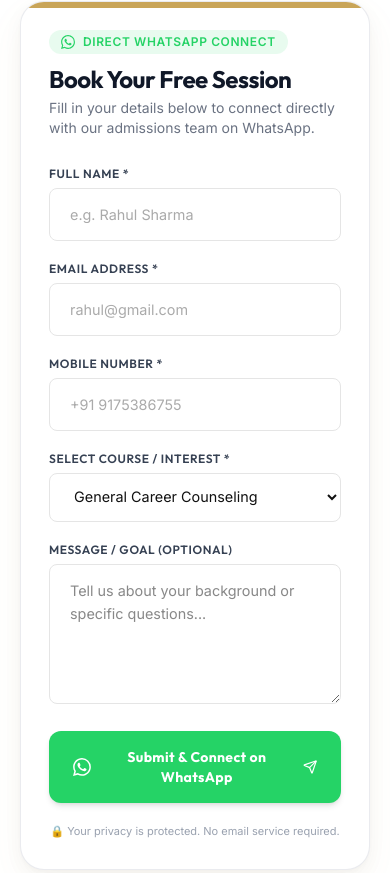
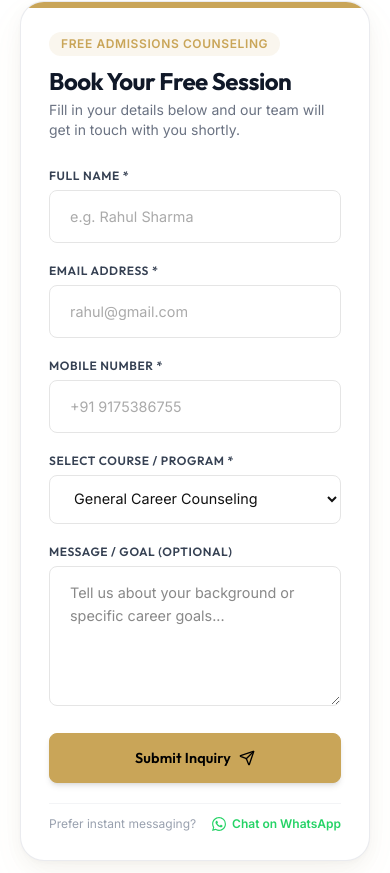
Before and after one commit to yassh96/youth-academy-web, a Next.js app: page /contact in a window 390 px wide. Shown: the part 1251-2124 px from the top of the page. Built offline with nearby package versions, Linux system fonts and the light colour scheme.

Commit message:
Integrate Formspree endpoint https://formspree.io/f/mjgnnpeq into lead contact form

```diff
--- a/components/ui/LeadContactForm.tsx
+++ b/components/ui/LeadContactForm.tsx
@@ -2,10 +2,10 @@
 
 import { useState } from "react";
 import { motion, AnimatePresence } from "framer-motion";
-import { Send, CheckCircle2, AlertCircle } from "lucide-react";
+import { Send, CheckCircle2, AlertCircle, Loader2 } from "lucide-react";
 import { courses } from "@/lib/data";
 
-function WhatsAppIcon({ size = 20 }: { size?: number }) {
+function WhatsAppIcon({ size = 18 }: { size?: number }) {
   return (
     <svg width={size} height={size} viewBox="0 0 24 24" fill="currentColor">
       <path d="M17.472 14.382c-.297-.149-1.758-.867-2.03-.967-.273-.099-.471-.148-.67.15-.197.297-.767.966-.94 1.164-.173.199-.347.223-.644.075-.297-.15-1.255-.463-2.39-1.475-.883-.788-1.48-1.761-1.653-2.059-.173-.297-.018-.458.13-.606.134-.133.298-.347.446-.52.149-.174.198-.298.298-.497.099-.198.05-.371-.025-.52-.075-.149-.669-1.612-.916-2.207-.242-.579-.487-.5-.669-.51-.173-.008-.371-.01-.57-.01-.198 0-.52.074-.792.372-.272.297-1.04 1.016-1.04 2.479 0 1.462 1.065 2.875 1.213 3.074.149.198 2.096 3.2 5.077 4.487.709.306 1.262.489 1.694.625.712.227 1.36.195 1.871.118.571-.085 1.758-.719 2.006-1.413.248-.694.248-1.289.173-1.413-.074-.124-.272-.198-.57-.347m-5.421 7.403h-.004a9.87 9.87 0 01-5.031-1.378l-.361-.214-3.741.982.998-3.648-.235-.374a9.86 9.86 0 01-1.51-5.26c.001-5.45 4.436-9.884 9.888-9.884 2.64 0 5.122 1.03 6.988 2.898a9.825 9.825 0 012.893 6.994c-.003 5.45-4.437 9.884-9.885 9.884m8.413-18.297A11.815 11.815 0 0012.05 0C5.495 0 .16 5.335.157 11.892c0 2.096.547 4.142 1.588 5.945L.057 24l6.305-1.654a11.882 11.882 0 005.683 1.448h.005c6.554 0 11.89-5.335 11.893-11.893a11.821 11.821 0 00-3.48-8.413z" />
@@ -28,6 +28,7 @@
   course?: string;
 }
 
+const FORMSPREE_ENDPOINT = "https://formspree.io/f/mjgnnpeq";
 const WHATSAPP_NUMBER = "919175386755";
 
 export default function LeadContactForm({ defaultCourse = "" }: { defaultCourse?: string }) {
@@ -40,8 +41,9 @@
   });
 
   const [errors, setErrors] = useState<FormErrors>({});
-  const [redirecting, setRedirecting] = useState(false);
-  const [success, setSuccess] = useState(false);
+  const [submitting, setSubmitting] = useState(false);
+  const [submitted, setSubmitted] = useState(false);
+  const [serverError, setServerError] = useState<string | null>(null);
 
   const validate = (): boolean => {
     const errs: FormErrors = {};
@@ -79,33 +81,61 @@
     if (errors[name as keyof FormErrors]) {
       setErrors((prev) => ({ ...prev, [name]: undefined }));
     }
+    if (serverError) setServerError(null);
   };
 
-  const handleSubmit = (e: React.FormEvent) => {
+  const handleSubmit = async (e: React.FormEvent) => {
     e.preventDefault();
     if (!validate()) return;
 
-    setRedirecting(true);
+    setSubmitting(true);
+    setServerError(null);
 
-    // Construct structured WhatsApp message
+    try {
+      const response = await fetch(FORMSPREE_ENDPOINT, {
+        method: "POST",
+        headers: {
+          "Content-Type": "application/json",
+          Accept: "application/json",
+        },
+        body: JSON.stringify({
+          name: form.name.trim(),
+          email: form.email.trim(),
+          phone: form.phone.trim(),
+          course: form.course,
+          message: form.message.trim(),
+          submittedAt: new Date().toISOString(),
+        }),
+      });
+
+      if (response.ok) {
+        setSubmitting(false);
+        setSubmitted(true);
+      } else {
+        const data = await response.json();
+        setServerError(
+          data.error || "Failed to submit inquiry. Please try again or connect via WhatsApp."
+        );
+        setSubmitting(false);
+      }
+    } catch (err) {
+      setServerError("Network error. Please check your connection and try again.");
+      setSubmitting(false);
+    }
+  };
+
+  const openWhatsApp = () => {
     const formattedMessage =
-      `*New Inquiry — Youth Success Academy*\n\n` +
-      `👤 *Name:* ${form.name.trim()}\n` +
-      `📧 *Email:* ${form.email.trim()}\n` +
-      `📱 *Phone:* ${form.phone.trim()}\n` +
-      `🎓 *Course/Program:* ${form.course}\n` +
+      `*Inquiry — Youth Success Academy*\n\n` +
+      `👤 *Name:* ${form.name.trim() || "Prospective Student"}\n` +
+      `📧 *Email:* ${form.email.trim() || "N/A"}\n` +
+      `📱 *Phone:* ${form.phone.trim() || "N/A"}\n` +
+      `🎓 *Course:* ${form.course}\n` +
       (form.message.trim() ? `💬 *Message:* ${form.message.trim()}\n` : "") +
-      `\nHello YSA Team, I would like to learn more and book a counseling session!`;
+      `\nHello YSA Team, I would like to book a free counseling session!`;
 
     const encodedText = encodeURIComponent(formattedMessage);
-    const whatsappUrl = `https://wa.me/${WHATSAPP_NUMBER}?text=${encodedText}`;
-
-    // Open WhatsApp in new tab / application after short animation feedback
-    setTimeout(() => {
-      window.open(whatsappUrl, "_blank");
-      setRedirecting(false);
-      setSuccess(true);
-    }, 600);
+    window.open(`https://wa.me/${WHATSAPP_NUMBER}?text=${encodedText}`, "_blank");
   };
 
   return (
@@ -114,9 +144,8 @@
       <div className="absolute top-0 inset-x-0 h-1.5 bg-[#C9A558]" />
 
       <div className="mb-7">
-        <div className="inline-flex items-center gap-2 px-3 py-1 rounded-full bg-[#25D366]/10 text-[#25D366] text-xs font-semibold uppercase tracking-wider mb-3">
-          <WhatsAppIcon size={14} />
-          Direct WhatsApp Connect
+        <div className="inline-flex items-center gap-2 px-3 py-1 rounded-full bg-[#C9A558]/10 text-[#C9A558] text-xs font-semibold uppercase tracking-wider mb-3">
+          Free Admissions Counseling
         </div>
         <h3
           className="text-2xl font-extrabold text-gray-900 leading-snug"
@@ -125,12 +154,12 @@
           Book Your Free Session
         </h3>
         <p className="text-sm text-gray-500 mt-1" style={{ fontFamily: "var(--font-inter)" }}>
-          Fill in your details below to connect directly with our admissions team on WhatsApp.
+          Fill in your details below and our team will get in touch with you shortly.
         </p>
       </div>
 
       <AnimatePresence mode="wait">
-        {success ? (
+        {submitted ? (
           <motion.div
             key="success-message"
             initial={{ scale: 0.95, opacity: 0 }}
@@ -138,21 +167,32 @@
             exit={{ scale: 0.95, opacity: 0 }}
             className="text-center py-10 px-4 rounded-2xl bg-amber-50/50 border border-[#C9A558]/30"
           >
-            <div className="w-16 h-16 rounded-full bg-[#25D366]/15 text-[#25D366] flex items-center justify-center mx-auto mb-4">
+            <div className="w-16 h-16 rounded-full bg-[#C9A558]/20 text-[#C9A558] flex items-center justify-center mx-auto mb-4">
               <CheckCircle2 size={36} strokeWidth={2} />
             </div>
             <h4
               className="text-xl font-bold text-gray-900 mb-2"
               style={{ fontFamily: "var(--font-outfit)" }}
             >
-              WhatsApp Launched!
+              Inquiry Submitted Successfully!
             </h4>
             <p className="text-sm text-gray-600 max-w-md mx-auto mb-6 leading-relaxed">
-              We&apos;ve opened WhatsApp with your pre-filled inquiry. Click Send in WhatsApp to connect with our mentors instantly!
+              Thank you, <span className="font-semibold text-gray-900">{form.name}</span>. Our counseling team has received your inquiry for <span className="font-semibold text-[#C9A558]">{form.course}</span> and will contact you within 24 hours.
             </p>
+
+            <div className="flex flex-col sm:flex-row items-center justify-center gap-3">
+              <button
+                onClick={openWhatsApp}
+                className="w-full sm:w-auto inline-flex items-center justify-center gap-2 px-6 py-3 rounded-xl bg-[#25D366] hover:bg-[#20BD5C] text-white font-semibold text-xs uppercase tracking-wider transition-colors shadow-sm"
+                style={{ fontFamily: "var(--font-outfit)" }}
+              >
+                <WhatsAppIcon size={18} />
+                Connect Instantly on WhatsApp
+              </button>
+
               <button
                 onClick={() => {
-                setSuccess(false);
+                  setSubmitted(false);
                   setForm({
                     name: "",
                     email: "",
@@ -161,13 +201,21 @@
                     message: "",
                   });
                 }}
-              className="btn-outline text-xs py-2.5 px-6 font-semibold"
+                className="w-full sm:w-auto btn-outline text-xs py-3 px-6 font-semibold"
               >
-              Submit Another Inquiry
+                Submit Another Request
               </button>
+            </div>
           </motion.div>
         ) : (
-          <form id="lead-whatsapp-form" onSubmit={handleSubmit} noValidate className="space-y-5">
+          <form id="lead-formspree-form" onSubmit={handleSubmit} noValidate className="space-y-5">
+            {serverError && (
+              <div className="p-4 rounded-xl bg-red-50 border border-red-200 text-red-700 text-xs flex items-start gap-2">
+                <AlertCircle size={16} className="shrink-0 mt-0.5" />
+                <span>{serverError}</span>
+              </div>
+            )}
+
             {/* Name */}
             <div>
               <label
@@ -260,7 +308,7 @@
                 className="block text-xs font-semibold uppercase tracking-wider text-gray-700 mb-1.5"
                 style={{ fontFamily: "var(--font-outfit)" }}
               >
-                Select Course / Interest *
+                Select Course / Program *
               </label>
               <select
                 id="lead-course"
@@ -301,32 +349,42 @@
                 value={form.message}
                 onChange={handleChange}
                 rows={3}
-                placeholder="Tell us about your background or specific questions..."
+                placeholder="Tell us about your background or specific career goals..."
                 className="textarea-premium min-h-[100px]"
               />
             </div>
 
-            {/* Submit button -> Opens WhatsApp */}
+            {/* Formspree Submit Button */}
             <button
               type="submit"
-              disabled={redirecting}
-              className="w-full py-4 px-6 rounded-xl bg-[#25D366] hover:bg-[#20BD5C] text-white font-bold text-sm tracking-wide flex items-center justify-center gap-2.5 transition-all duration-200 shadow-md hover:shadow-lg disabled:opacity-75 cursor-pointer"
-              style={{ fontFamily: "var(--font-outfit)" }}
+              disabled={submitting}
+              className="btn-gold w-full py-4 text-sm font-bold justify-center shadow-md hover:shadow-lg disabled:opacity-75 cursor-pointer"
             >
-              {redirecting ? (
-                <span>Constructing WhatsApp Inquiry...</span>
+              {submitting ? (
+                <>
+                  <Loader2 size={18} className="animate-spin" />
+                  <span>Submitting Inquiry...</span>
+                </>
               ) : (
                 <>
-                  <WhatsAppIcon size={20} />
-                  <span>Submit &amp; Connect on WhatsApp</span>
+                  <span>Submit Inquiry</span>
                   <Send size={16} />
                 </>
               )}
             </button>
 
-            <p className="text-[11px] text-gray-400 text-center flex items-center justify-center gap-1.5">
-              <span>🔒 Your privacy is protected. No email service required.</span>
-            </p>
+            {/* WhatsApp direct option */}
+            <div className="pt-3 border-t border-gray-100 flex items-center justify-between">
+              <span className="text-xs text-gray-400">Prefer instant messaging?</span>
+              <button
+                type="button"
+                onClick={openWhatsApp}
+                className="inline-flex items-center gap-1.5 text-xs font-semibold text-[#25D366] hover:underline"
+              >
+                <WhatsAppIcon size={14} />
+                Chat on WhatsApp
+              </button>
+            </div>
           </form>
         )}
       </AnimatePresence>
```
Lines whose indentation alone changed are shown as unchanged.
